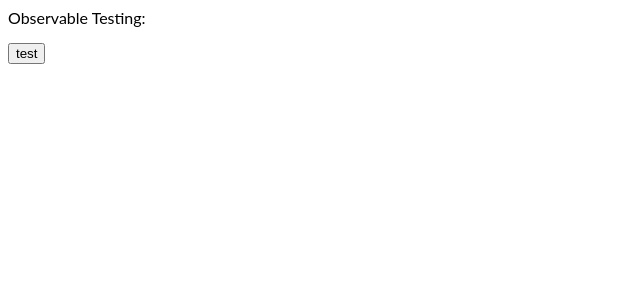
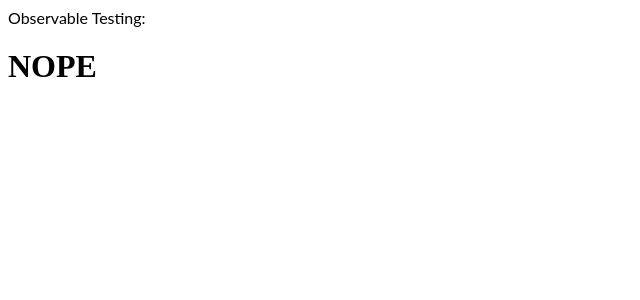
Before and after one commit to mylittlecorner/angular-ivy-6ym15o, an Angular app: page / in a window 1280 px wide. Shown: the top 300 px of the page, without its empty margins (0-640 px from the left). Built offline with nearby package versions, Linux system fonts and the light colour scheme.

Commit message:
2 files modified

```diff
--- a/src/app/app.component.html
+++ b/src/app/app.component.html
@@ -1,3 +1,2 @@
 <p>Observable Testing:</p>
-<button (click)="onClickButton()">test</button>
 <h1>{{ testVariable }}</h1>
--- a/src/app/app.component.ts
+++ b/src/app/app.component.ts
@@ -13,7 +13,7 @@ export class AppComponent implements OnInit {
   unblockingTime: string;
   constructor() {
     this.blockingTime = '2022-11-25T03:20:00';
-    this.unblockingTime = '2022-11-25T12:02:00';
+    this.unblockingTime = '2022-11-25T12:46:00';
   }
 
   cmpTime(blkTime: Date, ublkTime: Date, crntTime: Date): boolean {
@@ -53,8 +53,12 @@ export class AppComponent implements OnInit {
         observer.next('NOPE');
       }
     });
+
+    setInterval(() => {
+      this.Trigger();
+    }, 1000);
   }
-  onClickButton() {
+  Trigger() {
     this.testVariableObservable.subscribe((val) => {
       this.testVariable = val;
     });
```
Lines whose indentation alone changed are shown as unchanged.
